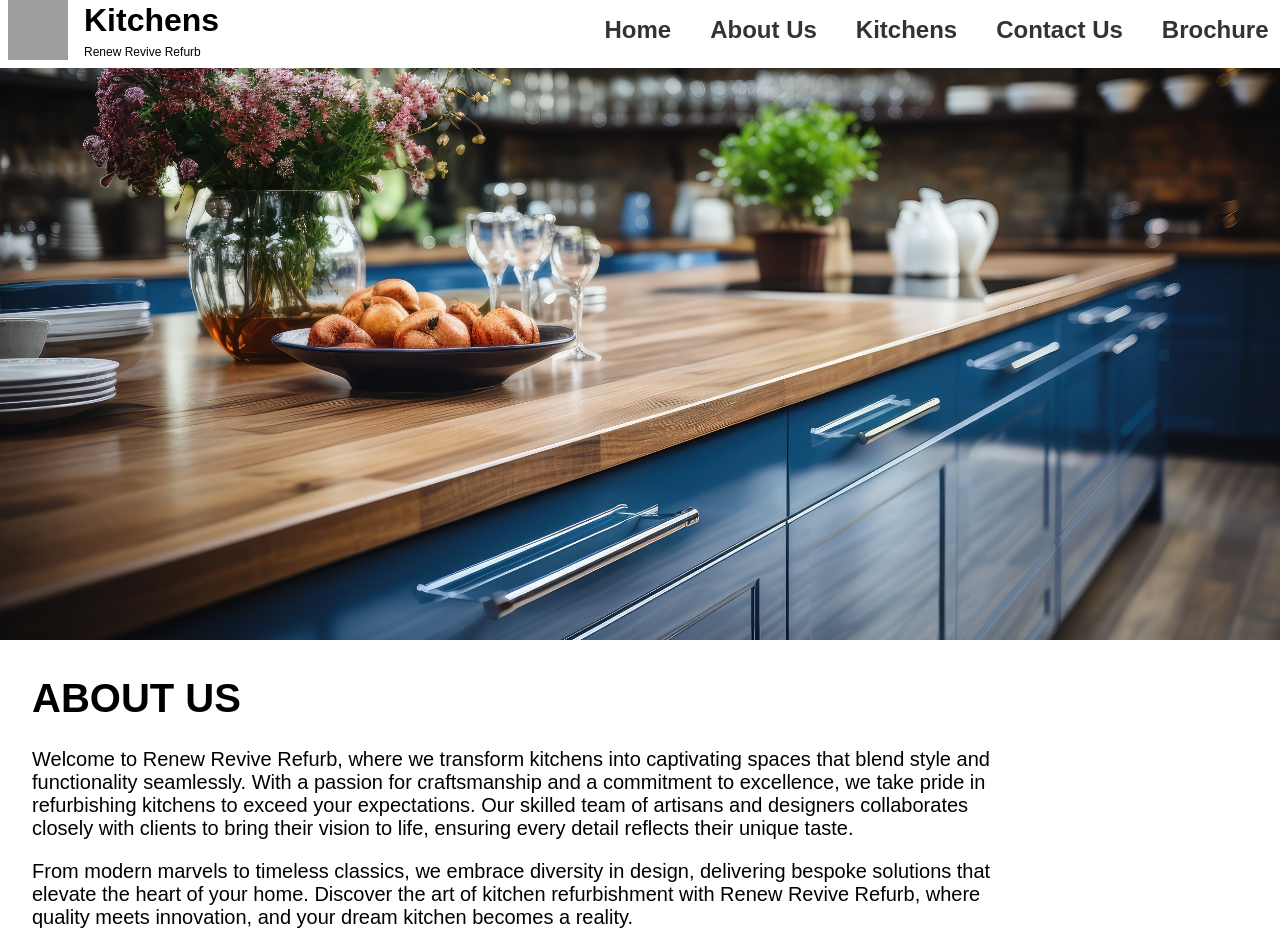
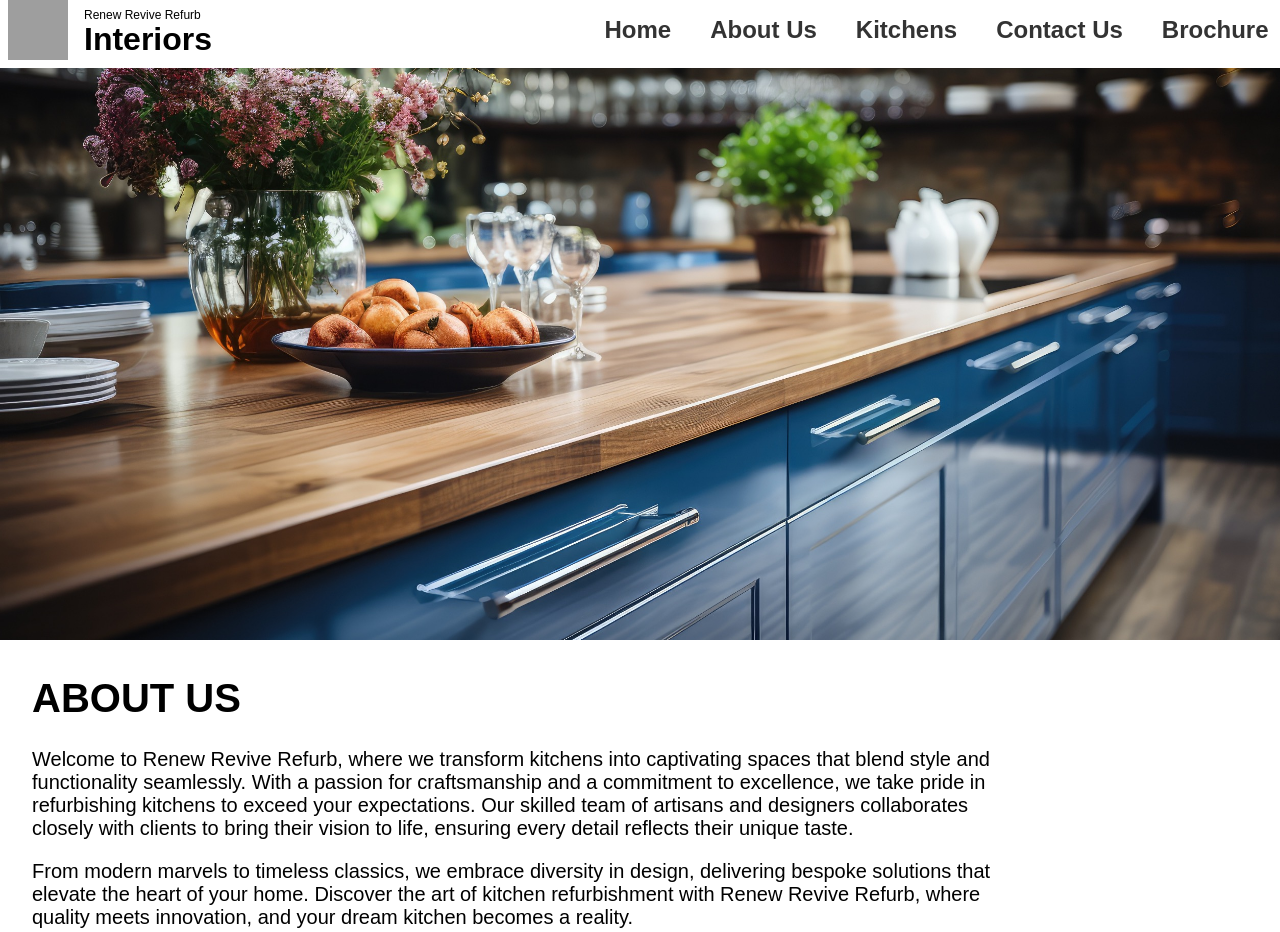
Before and after one commit to KK-Karan/kitchen, a plain HTML site: page about.html in a window 1280 px wide. Shown: the top 932 px of the page. Drawn offline with nearby package versions, Linux system fonts and the light colour scheme; grey boxes are pictures that could not be loaded.

Commit message:
changing kitchen to interiors

```diff
--- a/about.html
+++ b/about.html
@@ -4,7 +4,7 @@
     <meta charset="UTF-8" />
     <link rel="icon" type="image/svg+xml" href="/vite.svg" />
     <meta name="viewport" content="width=device-width, initial-scale=1.0" />
-    <title>RRR Kitchens</title>
+    <title>RRR Interiors</title>
 
     <link rel="stylesheet" href="https://fonts.googleapis.com/css2?family=Material+Symbols+Outlined:opsz,wght,FILL,GRAD@24,400,0,0" />
     <link rel="stylesheet" href="./css/normalize.css">
@@ -24,8 +24,8 @@
       <div style="display: flex; flex-direction: row; align-items: center; justify-content: center; gap: 16px;">
         <img src="./assets/logo.png" alt="logo" style="width: 60px; height: 60px;">
         <div>
-          <h1 class="header" style="margin: 0;"> Kitchens</h1>
           <sub>Renew Revive Refurb</sub>
+          <h1 class="header" style="margin: 0;">Interiors</h1>
         </div>
       </div>
       <input type="checkbox" id="check">
```
Also changed, not shown: contact.html (+2 -2 lines), index.html (+2 -2 lines), kitchen.html (+2 -2 lines).
